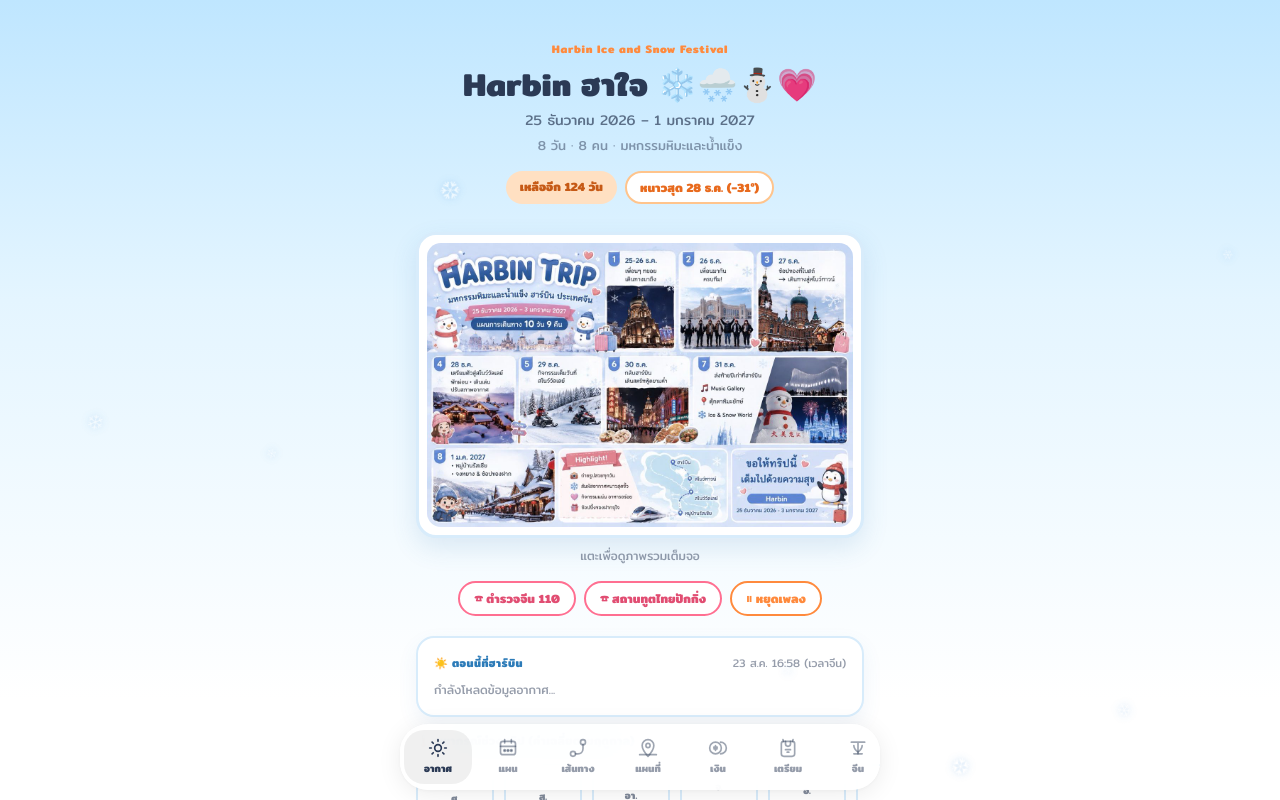
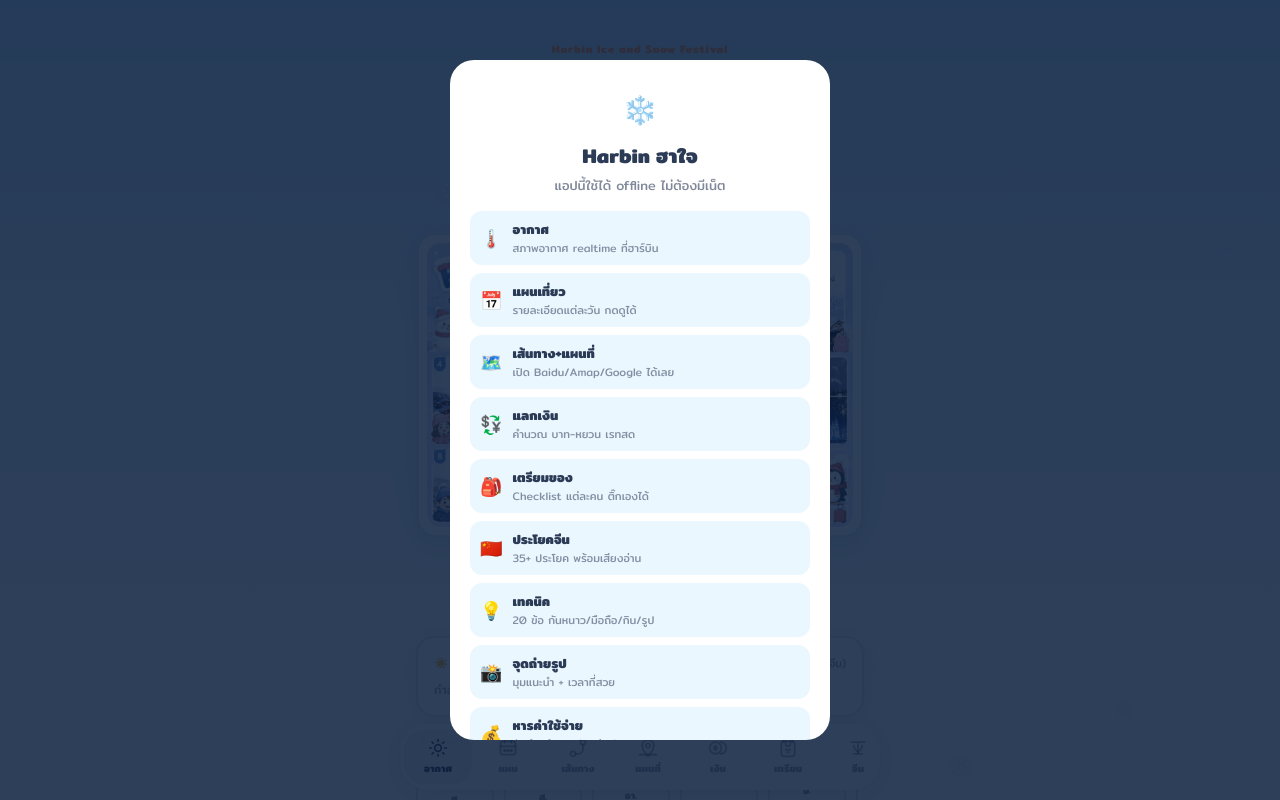
Before and after one commit to muimuinaja6-ops/harbin-trip-planner, a React (Vite) app: page / in a window 1280 px wide. Shown: the top 800 px of the page. Built offline with nearby package versions, Linux system fonts and the light colour scheme; no server answers; some icons are missing.

Commit message:
feat: welcome modal showing all app features on first visit
- Shows once (localStorage flag 'harbin-welcomed')
- Lists 10 features with icons and short descriptions
- Dismissible by button or tapping outside
- Tells user app works offline and to use bottom tabs

```diff
--- a/src/App.jsx
+++ b/src/App.jsx
@@ -7,6 +7,7 @@
 import AmapSection from './components/AmapSection';
 import CurrencySection from './components/CurrencySection';
 import MusicPlayer from './components/MusicPlayer';
+import WelcomeModal from './components/WelcomeModal';
 import PackingSection from './components/PackingSection';
 import PhrasesSection from './components/PhrasesSection';
 import ExpenseSplitter from './components/ExpenseSplitter';
@@ -44,6 +45,7 @@
 
   return(<div style={{minHeight:'100vh',background:'linear-gradient(180deg,#BFE6FF 0%,#E4F5FF 300px,#FFFFFF 700px)',position:'relative',overflowX:'hidden'}}>
     <SnowEffect/>
+    <WelcomeModal/>
     <div style={{maxWidth:480,margin:'0 auto',paddingBottom:60,width:'100%'}}>
 
       {/* Hero Header */}
--- /dev/null
+++ b/src/components/WelcomeModal.jsx
@@ -0,0 +1,58 @@
+import React, { useState, useEffect } from 'react';
+
+const FEATURES = [
+  { icon: '🌡️', title: 'อากาศ', desc: 'สภาพอากาศ realtime ที่ฮาร์บิน' },
+  { icon: '📅', title: 'แผนเที่ยว', desc: 'รายละเอียดแต่ละวัน กดดูได้' },
+  { icon: '🗺️', title: 'เส้นทาง+แผนที่', desc: 'เปิด Baidu/Amap/Google ได้เลย' },
+  { icon: '💱', title: 'แลกเงิน', desc: 'คำนวณ บาท-หยวน เรทสด' },
+  { icon: '🎒', title: 'เตรียมของ', desc: 'Checklist แต่ละคน ติ๊กเองได้' },
+  { icon: '🇨🇳', title: 'ประโยคจีน', desc: '35+ ประโยค พร้อมเสียงอ่าน' },
+  { icon: '💡', title: 'เทคนิค', desc: '20 ข้อ กันหนาว/มือถือ/กิน/รูป' },
+  { icon: '📸', title: 'จุดถ่ายรูป', desc: 'มุมแนะนำ + เวลาที่สวย' },
+  { icon: '💰', title: 'หารค่าใช้จ่าย', desc: 'บันทึกแล้วสรุปใครจ่ายใคร' },
+  { icon: '🆘', title: 'ฉุกเฉิน', desc: 'เบอร์โทร + ที่อยู่โรงแรม' },
+];
+
+export default function WelcomeModal() {
+  const [show, setShow] = useState(false);
+
+  useEffect(() => {
+    if (!localStorage.getItem('harbin-welcomed')) setShow(true);
+  }, []);
+
+  const dismiss = () => {
+    localStorage.setItem('harbin-welcomed', '1');
+    setShow(false);
+  };
+
+  if (!show) return null;
+
+  return (
+    <div style={{ position: 'fixed', inset: 0, zIndex: 200, background: 'rgba(10,30,60,.85)', display: 'flex', alignItems: 'center', justifyContent: 'center', padding: 16 }} onClick={dismiss}>
+      <div onClick={e => e.stopPropagation()} style={{ background: '#fff', borderRadius: 24, padding: '28px 20px', maxWidth: 380, width: '100%', maxHeight: '85vh', overflow: 'auto' }}>
+        <div style={{ textAlign: 'center', marginBottom: 16 }}>
+          <div style={{ fontSize: 28 }}>❄️</div>
+          <h2 style={{ fontSize: 20, fontWeight: 700, color: 'var(--navy)', margin: '8px 0 4px' }}>Harbin ฮาใจ</h2>
+          <p style={{ fontSize: 13, color: 'rgba(43,58,85,.6)', margin: 0 }}>แอปนี้ใช้ได้ offline ไม่ต้องมีเน็ต</p>
+        </div>
+
+        <div style={{ display: 'flex', flexDirection: 'column', gap: 8 }}>
+          {FEATURES.map((f, i) => (
+            <div key={i} style={{ display: 'flex', gap: 10, alignItems: 'center', padding: '8px 10px', background: 'var(--ice-light)', borderRadius: 12 }}>
+              <span style={{ fontSize: 18, flex: 'none' }}>{f.icon}</span>
+              <div>
+                <div style={{ fontSize: 13, fontWeight: 700, color: 'var(--navy)' }}>{f.title}</div>
+                <div style={{ fontSize: 11, color: 'rgba(43,58,85,.55)' }}>{f.desc}</div>
+              </div>
+            </div>
+          ))}
+        </div>
+
+        <div style={{ marginTop: 16, textAlign: 'center' }}>
+          <button onClick={dismiss} style={{ all: 'unset', cursor: 'pointer', fontSize: 15, fontWeight: 700, padding: '12px 32px', borderRadius: 999, background: 'var(--orange)', color: '#fff' }}>เข้าใจแล้ว เริ่มเลย</button>
+        </div>
+        <p style={{ textAlign: 'center', margin: '12px 0 0', fontSize: 11, color: 'rgba(43,58,85,.4)' }}>เลื่อน tab ด้านล่างเพื่อเข้าแต่ละส่วน</p>
+      </div>
+    </div>
+  );
+}
```
